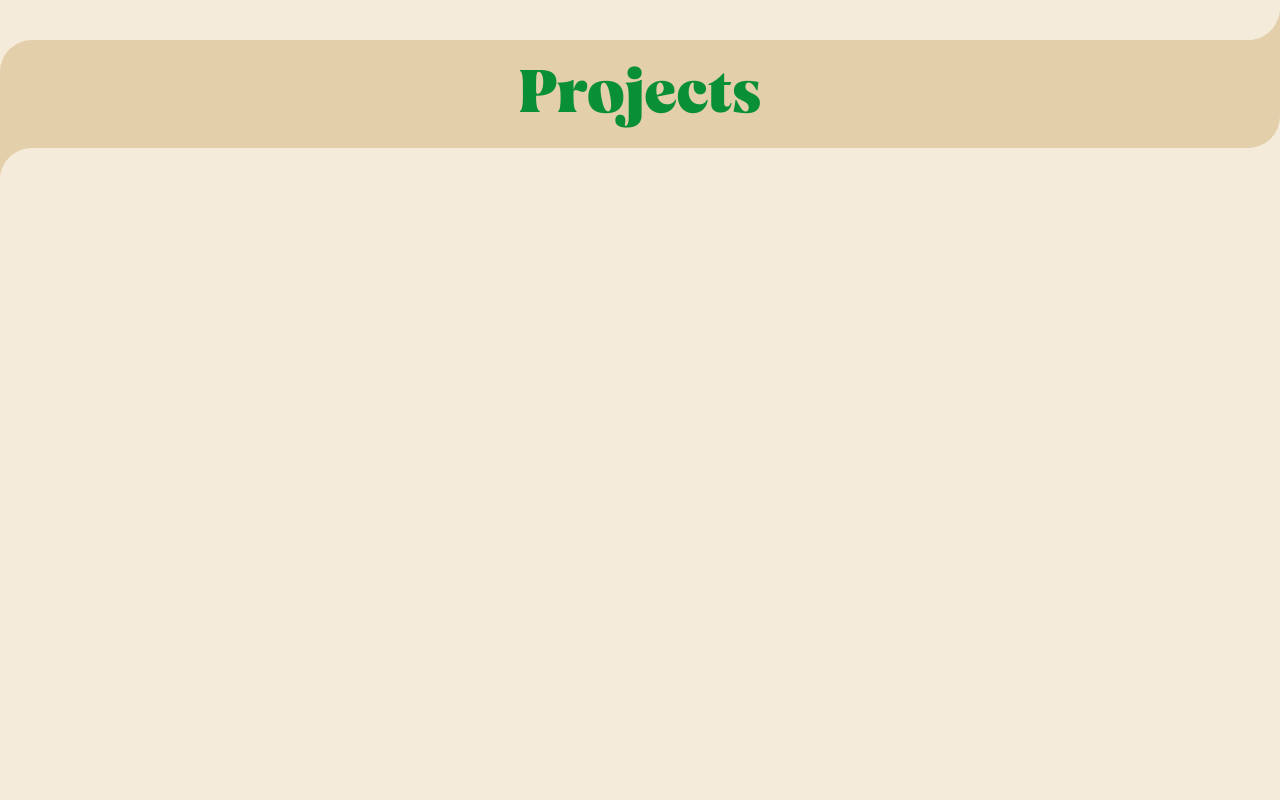
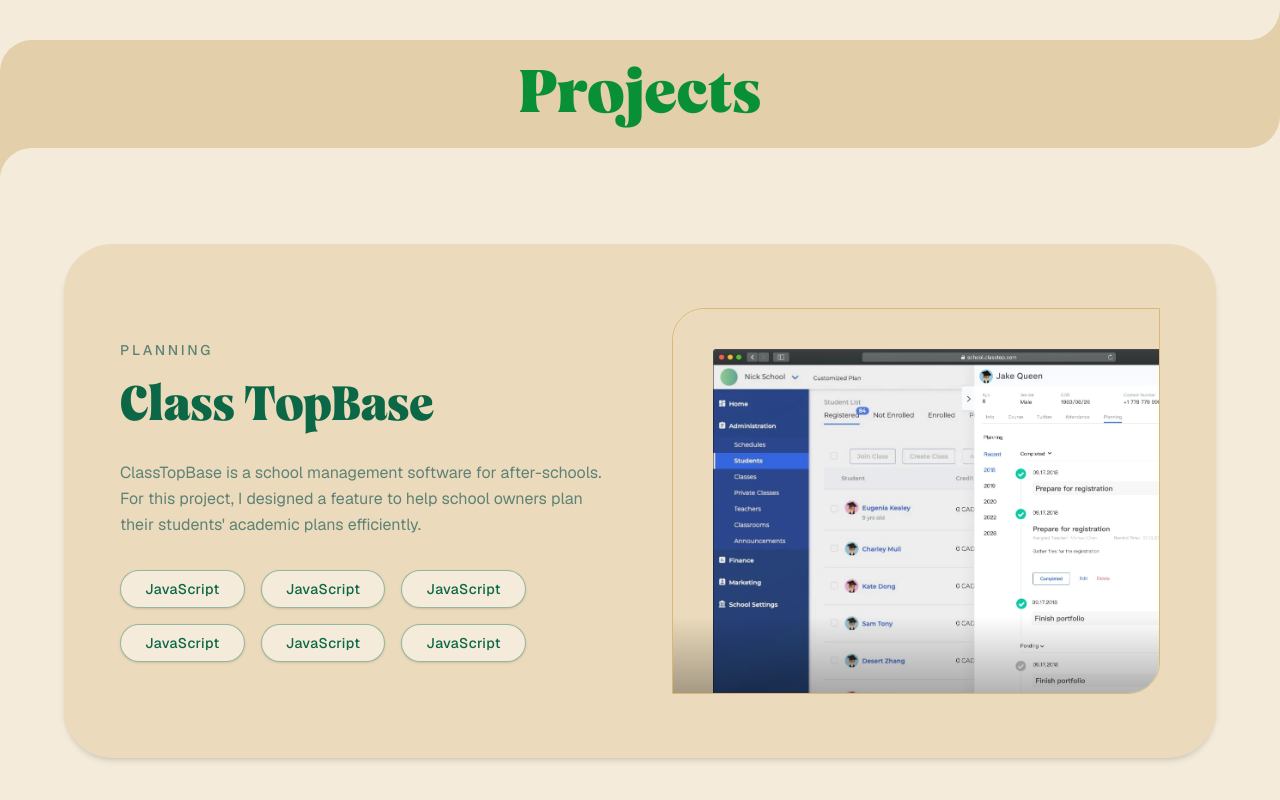
Before and after one commit to rioredwards/portfolio, a Next.js app: page / in a window 1280 px wide. Shown: the part 712-1512 px from the top of the page. Before the commit the page ends 892 px from the top, so only its background shows below. Built offline with nearby package versions, Linux system fonts and the light colour scheme.

Commit message:
feat: add Project component to home page with project details and image

```diff
--- a/app/page.tsx
+++ b/app/page.tsx
@@ -1,5 +1,6 @@
 import { Hero } from "@/components/hero";
 import { Navbar } from "@/components/navbar";
+import { Project } from "@/components/project";
 import { Sidebar } from "@/components/sidebar";
 import { SectionBreak } from "../components/section-break";
 
@@ -25,6 +26,7 @@
       <SectionBreak orientation="left" height="tall">
         Projects
       </SectionBreak>
+      <Project />
     </div>
   );
 }
--- /dev/null
+++ b/components/project.tsx
@@ -0,0 +1,68 @@
+import Image from "next/image";
+
+const TECHNOLOGIES = [
+  "JavaScript",
+  "JavaScript",
+  "JavaScript",
+  "JavaScript",
+  "JavaScript",
+  "JavaScript",
+];
+
+export function Project() {
+  return (
+    <section className="px-4 py-16">
+      <div className="mx-auto flex max-w-6xl flex-col gap-12 rounded-[3rem] bg-(--color-bg-secondary) px-8 py-12 shadow-md lg:flex-row lg:items-center lg:gap-16 lg:px-14 lg:py-16">
+        {/* Left column – text content */}
+        <div className="flex-1">
+          <p className="mb-4 text-sm font-medium uppercase tracking-[0.2em] text-(--color-text-tertiary)">
+            Planning
+          </p>
+          <h2
+            className="mb-6 text-4xl font-bold leading-tight text-(--color-text-secondary) sm:text-5xl"
+            style={{ fontFamily: "var(--font-mazaeni-demo), serif" }}>
+            Class TopBase
+          </h2>
+
+          <p className="mb-8 max-w-xl text-base leading-relaxed text-(--color-text-tertiary)">
+            ClassTopBase is a school management software for after-schools. For this project, I
+            designed a feature to help school owners plan their students&apos; academic plans
+            efficiently.
+          </p>
+
+          <div className="flex flex-wrap gap-4">
+            {TECHNOLOGIES.map((tech, index) => (
+              <span
+                key={`${tech}-${index}`}
+                className="rounded-full border border-(--color-text-secondary)/40 bg-(--color-bg-primary) px-6 py-2 text-sm font-medium tracking-wide text-(--color-text-secondary) shadow-sm">
+                {tech}
+              </span>
+            ))}
+          </div>
+        </div>
+
+        {/* Right column – mockup image */}
+        <div className="relative flex-1">
+          <div className="relative mx-auto w-full max-w-xl overflow-hidden rounded-tl-4xl rounded-br-4xl border border-(--color-bg-tertiary)">
+            {/* Screenshot / UI preview */}
+            <div className="relative h-72 bg-(--color-bg-secondary) sm:h-80 md:h-96">
+              {/* Gradient overlay */}
+              <div className="z-10 absolute inset-0 bg-linear-to-b from-transparent from-80% to-black/30 to-100%" />
+              {/* Window frame (image should overflow the bottom right corner) */}
+              <div className="absolute inset-10 h-full w-full">
+                {/* Image content */}
+                <Image
+                  src="/temp-proj-photo.webp"
+                  alt="ClassTopBase planning feature UI"
+                  fill
+                  className="object-cover object-top-left"
+                  priority
+                />
+              </div>
+            </div>
+          </div>
+        </div>
+      </div>
+    </section>
+  );
+}
```
Also changed, not shown: public/temp-proj-photo.webp (added).
